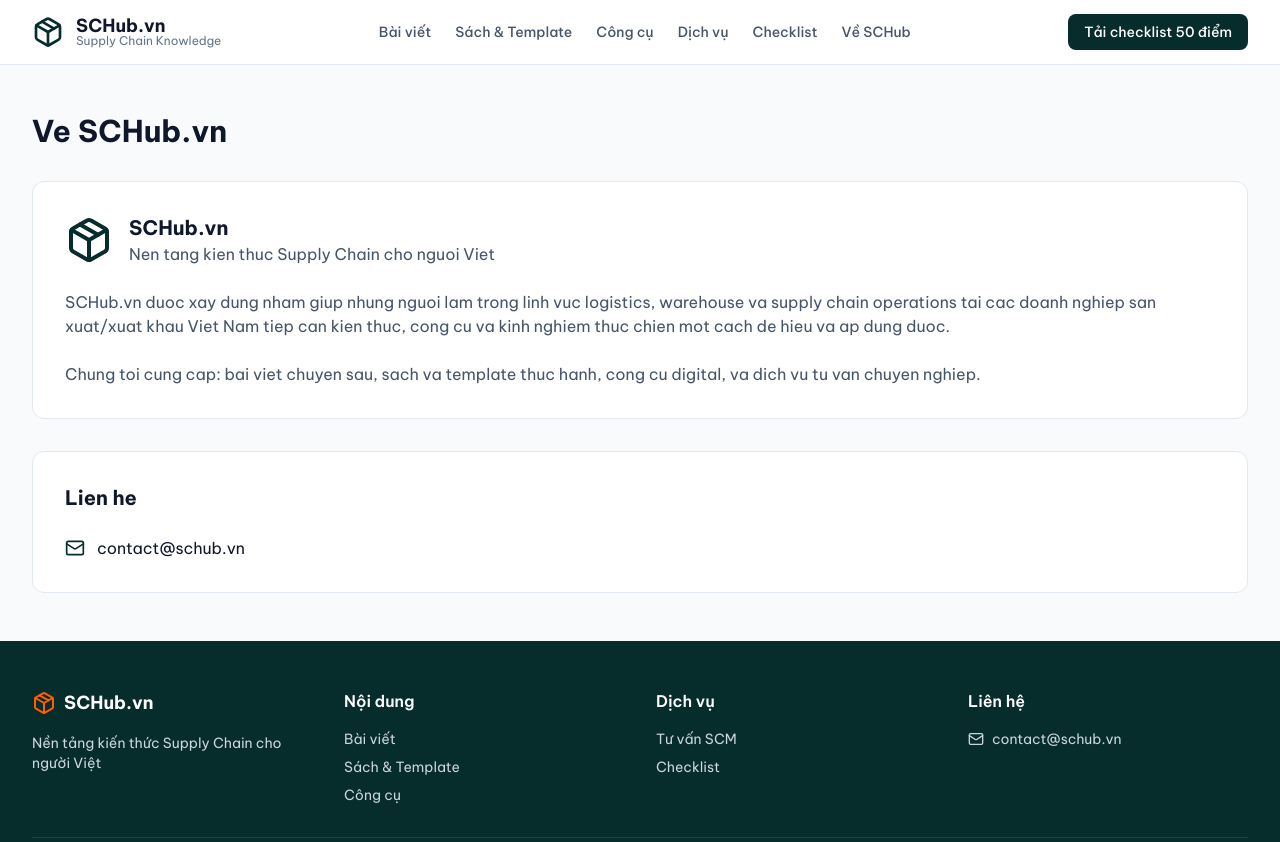
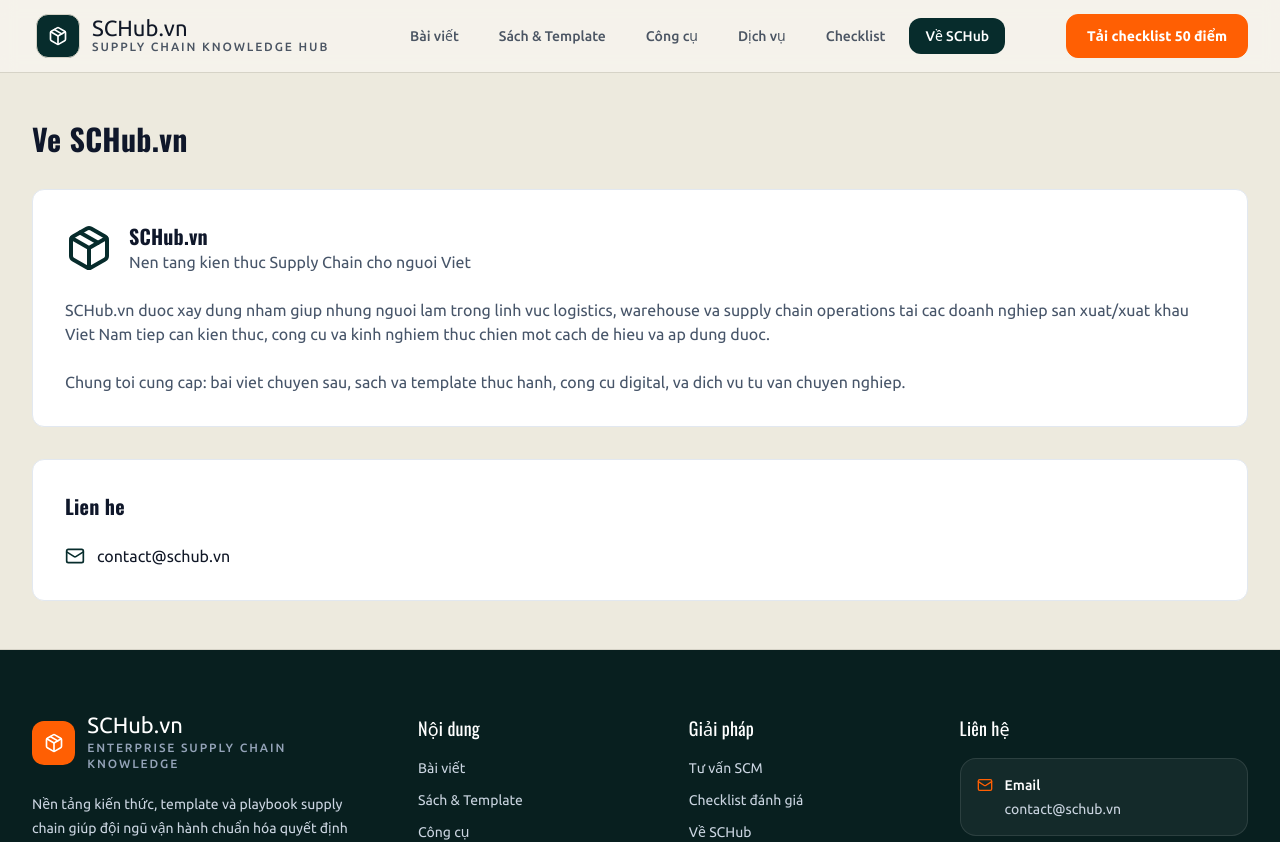
Before and after one commit to thangcq0310/my-portfolio, a React (Vite) app: page /about in a window 1280 px wide. Shown: the top 842 px of the page. Built offline with nearby package versions, Linux system fonts and the light colour scheme.

Commit message:
feat: apply enterprise design foundation

```diff
--- a/index.html
+++ b/index.html
@@ -8,7 +8,7 @@
     <meta name="description" content="Nền tảng kiến thức, công cụ và template Supply Chain thực chiến cho người Việt." />
     <link rel="preconnect" href="https://fonts.googleapis.com" />
     <link rel="preconnect" href="https://fonts.gstatic.com" crossorigin />
-    <link href="https://fonts.googleapis.com/css2?family=Be+Vietnam+Pro:wght@400;500;600;700&display=swap" rel="stylesheet" />
+    <link href="https://fonts.googleapis.com/css2?family=Oswald:wght@400;500;600;700&family=Ubuntu:wght@300;400;500;700&family=Ubuntu+Mono:wght@400;700&display=swap" rel="stylesheet" />
   </head>
   <body>
     <div id="root"></div>
--- a/src/components/layout/Footer.tsx
+++ b/src/components/layout/Footer.tsx
@@ -1,45 +1,81 @@
-import { Link } from "react-router-dom";
-import { Package, Mail } from "lucide-react";
+import { Link } from "react-router-dom"
+import { Mail, Package } from "lucide-react"
+
+const footerSections = [
+  {
+    title: "Nội dung",
+    links: [
+      { to: "/articles", label: "Bài viết" },
+      { to: "/books", label: "Sách & Template" },
+      { to: "/tools", label: "Công cụ" },
+    ],
+  },
+  {
+    title: "Giải pháp",
+    links: [
+      { to: "/services", label: "Tư vấn SCM" },
+      { to: "/checklist", label: "Checklist đánh giá" },
+      { to: "/about", label: "Về SCHub" },
+    ],
+  },
+]
 
 export default function Footer() {
   return (
-    <footer className="bg-[#072C2C] text-slate-300 py-12">
-      <div className="max-w-7xl mx-auto px-4 sm:px-6 lg:px-8">
-        <div className="grid grid-cols-1 md:grid-cols-4 gap-8">
+    <footer className="border-t border-[var(--color-border)] bg-[var(--color-surface-inverse)] text-slate-200">
+      <div className="mx-auto max-w-7xl px-4 py-12 sm:px-6 lg:px-8 lg:py-16">
+        <div className="grid gap-10 lg:grid-cols-[1.2fr_0.8fr_0.8fr_1fr]">
+          <div className="max-w-sm">
+            <Link to="/" className="focus-ring inline-flex items-center gap-3 rounded-[var(--radius-md)]">
+              <div className="flex h-11 w-11 items-center justify-center rounded-[var(--radius-md)] bg-[var(--color-secondary)] text-white">
+                <Package className="h-5 w-5" />
+              </div>
+              <div>
+                <div className="font-[var(--font-display)] text-[1.375rem] leading-none text-white">SCHub.vn</div>
+                <div className="mt-1 text-xs font-medium uppercase tracking-[0.16em] text-slate-400">Enterprise supply chain knowledge</div>
+              </div>
+            </Link>
+            <p className="mt-5 text-sm leading-6 text-slate-300">
+              Nền tảng kiến thức, template và playbook supply chain giúp đội ngũ vận hành chuẩn hóa quyết định bằng dữ liệu rõ ràng và quy trình dễ áp dụng.
+            </p>
+          </div>
+
+          {footerSections.map((section) => (
+            <div key={section.title}>
+              <h3 className="font-[var(--font-display)] text-lg text-white">{section.title}</h3>
+              <ul className="mt-4 space-y-3 text-sm text-slate-300">
+                {section.links.map((link) => (
+                  <li key={link.to}>
+                    <Link to={link.to} className="focus-ring rounded-[var(--radius-sm)] hover:text-white">
+                      {link.label}
+                    </Link>
+                  </li>
+                ))}
+              </ul>
+            </div>
+          ))}
+
           <div>
-            <Link to="/" className="flex items-center gap-2 mb-4">
-              <Package className="w-6 h-6 text-[#FF5F03]" />
-              <span className="text-lg font-bold text-white">SCHub.vn</span>
-            </Link>
-            <p className="text-sm">Nền tảng kiến thức Supply Chain cho người Việt</p>
-          </div>
-          <div>
-            <h3 className="font-semibold text-white mb-4">Nội dung</h3>
-            <ul className="space-y-2 text-sm">
-              <li><Link to="/articles" className="hover:text-white">Bài viết</Link></li>
-              <li><Link to="/books" className="hover:text-white">Sách & Template</Link></li>
-              <li><Link to="/tools" className="hover:text-white">Công cụ</Link></li>
-            </ul>
-          </div>
-          <div>
-            <h3 className="font-semibold text-white mb-4">Dịch vụ</h3>
-            <ul className="space-y-2 text-sm">
-              <li><Link to="/services" className="hover:text-white">Tư vấn SCM</Link></li>
-              <li><Link to="/checklist" className="hover:text-white">Checklist</Link></li>
-            </ul>
-          </div>
-          <div>
-            <h3 className="font-semibold text-white mb-4">Liên hệ</h3>
-            <div className="flex items-center gap-2 text-sm">
-              <Mail className="w-4 h-4" />
-              <span>contact@schub.vn</span>
+            <h3 className="font-[var(--font-display)] text-lg text-white">Liên hệ</h3>
+            <div className="mt-4 rounded-[var(--radius-lg)] border border-white/10 bg-white/5 p-4">
+              <div className="flex items-start gap-3 text-sm text-slate-200">
+                <Mail className="mt-0.5 h-4 w-4 text-[var(--color-secondary)]" />
+                <div>
+                  <div className="font-medium text-white">Email</div>
+                  <a href="mailto:contact@schub.vn" className="focus-ring mt-1 inline-block rounded-[var(--radius-sm)] text-slate-300 hover:text-white">
+                    contact@schub.vn
+                  </a>
+                </div>
+              </div>
             </div>
           </div>
         </div>
-        <div className="border-t border-white/10 mt-8 pt-8 text-sm text-center">
-          © 2024 SCHub.vn. All rights reserved.
+
+        <div className="mt-10 flex flex-col gap-3 border-t border-white/10 pt-6 text-sm text-slate-400 md:flex-row md:items-center md:justify-between">
+          <p>© 2024 SCHub.vn. All rights reserved.</p>
+          <p>Built for clear, data-driven supply chain workflows.</p>
         </div>
       </div>
     </footer>
-  );
+  )
 }
--- a/src/components/layout/Navbar.tsx
+++ b/src/components/layout/Navbar.tsx
@@ -1,6 +1,8 @@
-import { Link, useLocation } from "react-router-dom";
-import { Package, BookOpen, Wrench, Briefcase, ClipboardCheck, Menu, X } from "lucide-react";
-import { useState } from "react";
+import { Link, useLocation } from "react-router-dom"
+import { BookOpen, Briefcase, ClipboardCheck, Menu, Package, Wrench, X } from "lucide-react"
+import { useState } from "react"
+import { buttonVariants } from "@/components/ui/button"
+import { cn } from "@/lib/utils"
 
 const navLinks = [
   { to: "/articles", label: "Bài viết", icon: BookOpen },
@@ -9,76 +11,103 @@
   { to: "/services", label: "Dịch vụ", icon: Briefcase },
   { to: "/checklist", label: "Checklist", icon: ClipboardCheck },
   { to: "/about", label: "Về SCHub", icon: Package },
-];
+]
+
+function isActive(pathname: string, href: string) {
+  if (href === "/") return pathname === "/"
+  return pathname === href || pathname.startsWith(`${href}/`)
+}
 
 export default function Navbar() {
-  const location = useLocation();
-  const [mobileMenuOpen, setMobileMenuOpen] = useState(false);
+  const location = useLocation()
+  const [mobileMenuOpen, setMobileMenuOpen] = useState(false)
 
   return (
-    <nav className="sticky top-0 z-50 bg-white/90 backdrop-blur border-b border-slate-200">
-      <div className="max-w-7xl mx-auto px-4 sm:px-6 lg:px-8">
-        <div className="flex justify-between h-16 items-center">
-          <Link to="/" className="flex items-center gap-3">
-            <Package className="w-8 h-8 text-[#072C2C]" />
+    <header className="sticky top-0 z-50 border-b border-[var(--color-border)] bg-[color:rgba(247,245,238,0.92)] backdrop-blur supports-[backdrop-filter]:bg-[color:rgba(247,245,238,0.82)]">
+      <nav aria-label="Điều hướng chính" className="mx-auto flex h-[4.5rem] max-w-7xl items-center justify-between px-4 sm:px-6 lg:px-8">
+        <Link to="/" className="focus-ring flex items-center gap-3 rounded-[var(--radius-md)] px-1 py-1.5">
+          <div className="flex h-11 w-11 items-center justify-center rounded-[var(--radius-md)] border border-[var(--color-border)] bg-[var(--color-primary)] text-white shadow-[var(--shadow-panel)]">
+            <Package className="h-5 w-5" />
+          </div>
           <div className="flex flex-col">
-              <span className="text-lg font-bold text-[#0F172A] leading-tight">SCHub.vn</span>
-              <span className="text-xs text-slate-500 -mt-1">Supply Chain Knowledge</span>
+            <span className="font-[var(--font-display)] text-[1.375rem] leading-none text-[var(--color-text)]">SCHub.vn</span>
+            <span className="text-xs font-medium uppercase tracking-[0.16em] text-[var(--color-text-muted)]">Supply Chain Knowledge Hub</span>
           </div>
         </Link>
 
-          <div className="hidden md:flex items-center gap-6">
-            {navLinks.map(link => (
+        <div className="hidden items-center gap-2 lg:flex">
+          {navLinks.map((link) => {
+            const active = isActive(location.pathname, link.to)
+            return (
               <Link
                 key={link.to}
                 to={link.to}
-                className={`text-sm font-medium transition-colors ${
-                  location.pathname.startsWith(link.to.split('/')[1] || (link.to === '/about' && location.pathname === '/about'))
-                    ? "text-[#072C2C]"
-                    : "text-slate-600 hover:text-[#0F172A]"
-                }`}
+                aria-current={active ? "page" : undefined}
+                className={[
+                  "focus-ring rounded-[var(--radius-md)] px-4 py-2 text-sm font-medium transition-colors",
+                  active
+                    ? "bg-[var(--color-primary)] text-white"
+                    : "text-[var(--color-text-muted)] hover:bg-white hover:text-[var(--color-text)]",
+                ].join(" ")}
               >
                 {link.label}
               </Link>
-            ))}
+            )
+          })}
         </div>
 
-          <Link
-            to="/checklist"
-            className="hidden md:inline-flex px-4 py-2 bg-[#072C2C] text-white text-sm font-medium rounded-lg hover:bg-[#0a4242] transition-colors"
-          >
+        <div className="hidden lg:block">
+          <Link to="/checklist" className={buttonVariants({ variant: "secondary", size: "default" })}>
             Tải checklist 50 điểm
           </Link>
-
-          {/* Mobile menu button */}
-          <button className="md:hidden p-2" onClick={() => setMobileMenuOpen(!mobileMenuOpen)}>
-            {mobileMenuOpen ? <X className="w-6 h-6" /> : <Menu className="w-6 h-6" />}
-          </button>
-        </div>
         </div>
 
-      {/* Mobile menu */}
+        <button
+          type="button"
+          className="focus-ring inline-flex h-11 w-11 items-center justify-center rounded-[var(--radius-md)] border border-[var(--color-border)] bg-white text-[var(--color-text)] lg:hidden"
+          aria-expanded={mobileMenuOpen}
+          aria-controls="mobile-menu"
+          aria-label={mobileMenuOpen ? "Đóng menu" : "Mở menu"}
+          onClick={() => setMobileMenuOpen((open) => !open)}
+        >
+          {mobileMenuOpen ? <X className="h-5 w-5" /> : <Menu className="h-5 w-5" />}
+        </button>
+      </nav>
+
       {mobileMenuOpen && (
-        <div className="md:hidden border-t border-slate-200 bg-white">
-          <div className="px-4 py-4 space-y-2">
-            {navLinks.map(link => (
+        <div id="mobile-menu" className="border-t border-[var(--color-border)] bg-[var(--color-surface-raised)] lg:hidden">
+          <div className="mx-auto flex max-w-7xl flex-col gap-2 px-4 py-4 sm:px-6">
+            {navLinks.map((link) => {
+              const active = isActive(location.pathname, link.to)
+              const Icon = link.icon
+              return (
                 <Link
                   key={link.to}
                   to={link.to}
+                  aria-current={active ? "page" : undefined}
                   onClick={() => setMobileMenuOpen(false)}
-                className={`block py-2 text-sm font-medium ${
-                  location.pathname.startsWith(link.to) ? "text-[#072C2C]" : "text-slate-600"
-                }`}
+                  className={[
+                    "focus-ring flex items-center gap-3 rounded-[var(--radius-md)] border px-4 py-3 text-sm font-medium transition-colors",
+                    active
+                      ? "border-[var(--color-primary)] bg-[var(--color-primary)] text-white"
+                      : "border-transparent bg-white text-[var(--color-text)] hover:border-[var(--color-border)]",
+                  ].join(" ")}
                 >
+                  <Icon className="h-4 w-4" />
                   {link.label}
                 </Link>
-            ))}
-            <Link to="/checklist" onClick={() => setMobileMenuOpen(false)} className="block py-2 text-sm font-medium text-[#072C2C]">
+              )
+            })}
+            <Link
+              to="/checklist"
+              onClick={() => setMobileMenuOpen(false)}
+              className={cn(buttonVariants({ variant: "secondary", size: "default" }), "mt-2 w-full")}
+            >
               Tải checklist 50 điểm
             </Link>
           </div>
         </div>
       )}
-    </nav>
-  );
+    </header>
+  )
 }
--- a/src/components/layout/SiteLayout.tsx
+++ b/src/components/layout/SiteLayout.tsx
@@ -4,9 +4,10 @@
 
 export function SiteLayout() {
   return (
-    <div className="min-h-screen flex flex-col bg-slate-50">
+    <div className="min-h-screen flex flex-col bg-[var(--color-surface)] text-[var(--color-text)]">
+      <a href="#main-content" className="skip-link">Bỏ qua điều hướng</a>
       <Navbar />
-      <main className="flex-1">
+      <main id="main-content" className="flex-1">
         <Outlet />
       </main>
       <Footer />
--- a/src/components/ui/button.tsx
+++ b/src/components/ui/button.tsx
@@ -3,26 +3,26 @@
 import { cn } from "@/lib/utils"
 
 const buttonVariants = cva(
-  "inline-flex items-center justify-center whitespace-nowrap rounded-md text-sm font-medium transition-colors focus-visible:outline-none focus-visible:ring-1 focus-visible:ring-ring disabled:pointer-events-none disabled:opacity-50",
+  "focus-ring inline-flex items-center justify-center gap-2 whitespace-nowrap rounded-[var(--radius-md)] border text-sm font-semibold transition-all duration-200 disabled:pointer-events-none disabled:cursor-not-allowed disabled:opacity-50 data-[loading=true]:cursor-progress data-[loading=true]:opacity-75",
   {
     variants: {
       variant: {
         default:
-          "bg-primary text-primary-foreground shadow hover:bg-primary/90",
+          "border-[var(--color-primary)] bg-[var(--color-primary)] text-[var(--color-primary-foreground)] shadow-[var(--shadow-panel)] hover:-translate-y-0.5 hover:bg-[#0b3b3b] active:translate-y-0",
         destructive:
-          "bg-destructive text-destructive-foreground shadow-sm hover:bg-destructive/90",
+          "border-[var(--color-danger)] bg-[var(--color-danger)] text-white shadow-[var(--shadow-panel)] hover:-translate-y-0.5 hover:brightness-95 active:translate-y-0",
         outline:
-          "border border-input bg-background shadow-sm hover:bg-accent hover:text-accent-foreground",
+          "border-[var(--color-border-strong)] bg-[var(--color-surface-raised)] text-[var(--color-text)] hover:-translate-y-0.5 hover:border-[var(--color-primary)] hover:bg-white active:translate-y-0",
         secondary:
-          "bg-secondary text-secondary-foreground shadow-sm hover:bg-secondary/80",
-        ghost: "hover:bg-accent hover:text-accent-foreground",
-        link: "text-primary underline-offset-4 hover:underline",
+          "border-[var(--color-secondary)] bg-[var(--color-secondary)] text-[var(--color-secondary-foreground)] shadow-[var(--shadow-panel)] hover:-translate-y-0.5 hover:brightness-105 active:translate-y-0",
+        ghost: "border-transparent bg-transparent text-[var(--color-text-muted)] hover:border-[var(--color-border)] hover:bg-white hover:text-[var(--color-text)]",
+        link: "h-auto rounded-none border-transparent p-0 text-[var(--color-primary)] underline-offset-4 hover:underline",
       },
       size: {
-        default: "h-9 px-4 py-2",
-        sm: "h-8 rounded-md px-3 text-xs",
-        lg: "h-10 rounded-md px-8",
-        icon: "h-9 w-9",
+        default: "min-h-11 px-5 py-2.5",
+        sm: "min-h-9 px-3.5 py-2 text-xs",
+        lg: "min-h-12 px-6 py-3 text-base",
+        icon: "h-11 w-11",
       },
     },
     defaultVariants: {
--- a/src/components/ui/input.tsx
+++ b/src/components/ui/input.tsx
@@ -10,7 +10,7 @@
       <input
         type={type}
         className={cn(
-          "flex h-9 w-full rounded-md border border-input bg-transparent px-3 py-1 text-sm shadow-sm transition-colors file:border-0 file:bg-transparent file:text-sm file:font-medium placeholder:text-muted-foreground focus-visible:outline-none focus-visible:ring-1 focus-visible:ring-ring disabled:cursor-not-allowed disabled:opacity-50",
+          "focus-ring flex min-h-11 w-full rounded-[var(--radius-md)] border border-[var(--color-border)] bg-[var(--color-surface-raised)] px-4 py-2.5 text-sm text-[var(--color-text)] shadow-none transition-[border-color,background-color,box-shadow] duration-200 placeholder:text-[var(--color-text-muted)] hover:border-[var(--color-border-strong)] focus-visible:border-[var(--color-primary)] disabled:cursor-not-allowed disabled:bg-white/60 disabled:text-[var(--color-text-muted)] disabled:opacity-100 file:border-0 file:bg-transparent file:text-sm file:font-medium",
           className
         )}
         ref={ref}
--- a/src/components/ui/textarea.tsx
+++ b/src/components/ui/textarea.tsx
@@ -9,7 +9,7 @@
     return (
       <textarea
         className={cn(
-          "flex min-h-[60px] w-full rounded-md border border-input bg-transparent px-3 py-2 text-sm shadow-sm placeholder:text-muted-foreground focus-visible:outline-none focus-visible:ring-1 focus-visible:ring-ring disabled:cursor-not-allowed disabled:opacity-50",
+          "focus-ring flex min-h-[120px] w-full rounded-[var(--radius-md)] border border-[var(--color-border)] bg-[var(--color-surface-raised)] px-4 py-3 text-sm leading-6 text-[var(--color-text)] shadow-none transition-[border-color,background-color,box-shadow] duration-200 placeholder:text-[var(--color-text-muted)] hover:border-[var(--color-border-strong)] focus-visible:border-[var(--color-primary)] disabled:cursor-not-allowed disabled:bg-white/60 disabled:text-[var(--color-text-muted)] disabled:opacity-100",
           className
         )}
         ref={ref}
--- a/src/index.css
+++ b/src/index.css
@@ -4,57 +4,140 @@
 
 @layer base {
   :root {
-    --primary: #072C2C;
-    --primary-foreground: #FFFFFF;
-    --secondary: #FF5F03;
-    --secondary-foreground: #FFFFFF;
-    --success: #16A34A;
-    --success-foreground: #FFFFFF;
-    --warning: #D97706;
-    --warning-foreground: #FFFFFF;
-    --danger: #DC2626;
-    --danger-foreground: #FFFFFF;
-    --surface: #F8FAFC;
-    --text-primary: #0F172A;
-    --text-secondary: #475569;
-    --border: #E2E8F0;
-    --radius: 0.75rem;
+    --color-primary: #072c2c;
+    --color-primary-foreground: #ffffff;
+    --color-secondary: #ff5f03;
+    --color-secondary-foreground: #ffffff;
+    --color-success: #16a34a;
+    --color-warning: #d97706;
+    --color-danger: #dc2626;
+    --color-surface: #edeade;
+    --color-surface-raised: #f7f5ee;
+    --color-surface-inverse: #081f1f;
+    --color-text: #111827;
+    --color-text-muted: #4b5563;
+    --color-border: #d6d3c7;
+    --color-border-strong: #b9b5a8;
+    --color-focus-ring: rgba(255, 95, 3, 0.28);
+    --shadow-panel: 0 10px 30px rgba(7, 44, 44, 0.08);
+    --shadow-panel-hover: 0 18px 42px rgba(7, 44, 44, 0.12);
+    --radius-sm: 0.5rem;
+    --radius-md: 0.75rem;
+    --radius-lg: 1rem;
+    --radius-xl: 1.25rem;
+    --font-body: "Ubuntu", system-ui, -apple-system, BlinkMacSystemFont, "Segoe UI", sans-serif;
+    --font-display: "Oswald", "Ubuntu", system-ui, sans-serif;
+    --font-mono: "Ubuntu Mono", ui-monospace, SFMono-Regular, Consolas, monospace;
   }
 
   * {
-    @apply border-slate-200;
+    border-color: var(--color-border);
+  }
+
+  html {
+    scroll-behavior: smooth;
   }
 
   body {
-    @apply bg-slate-50 text-slate-900 font-sans antialiased;
+    margin: 0;
+    min-width: 320px;
+    background: var(--color-surface);
+    color: var(--color-text);
+    font-family: var(--font-body);
+    text-rendering: optimizeLegibility;
+    -webkit-font-smoothing: antialiased;
+    -moz-osx-font-smoothing: grayscale;
+  }
+
+  h1,
+  h2,
+  h3,
+  h4 {
+    color: var(--color-text);
+    font-family: var(--font-display);
+    letter-spacing: 0.01em;
+  }
+
+  h1 {
+    font-size: clamp(2.5rem, 4vw, 4.5rem);
+    line-height: 0.98;
+  }
+
+  h2 {
+    font-size: clamp(1.75rem, 2.2vw, 2.5rem);
+    line-height: 1.05;
+  }
+
+  h3 {
+    font-size: clamp(1.125rem, 1.3vw, 1.375rem);
+    line-height: 1.2;
+  }
+
+  code,
+  pre,
+  kbd,
+  samp {
+    font-family: var(--font-mono);
+  }
+
+  a {
+    color: inherit;
+  }
+
+  ::selection {
+    background: rgba(255, 95, 3, 0.18);
+    color: var(--color-text);
+  }
+
+  :focus-visible {
+    outline: 3px solid var(--color-focus-ring);
+    outline-offset: 2px;
   }
 }
 
 @layer utilities {
-  /* --- Skip Link --- */
   .skip-link {
-    @apply absolute -left-[9999px] z-[100] px-8 py-4 bg-sky-700 text-white font-semibold rounded-br-xl;
+    position: absolute;
+    left: 1rem;
+    top: -4rem;
+    z-index: 100;
+    border-radius: var(--radius-md);
+    background: var(--color-secondary);
+    color: var(--color-secondary-foreground);
+    padding: 0.875rem 1rem;
+    font-weight: 700;
+    transition: top 0.2s ease;
   }
 
-  .skip-link:focus {
-    @apply left-0;
+  .skip-link:focus-visible {
+    top: 1rem;
   }
 
-  /* --- Focus Ring --- */
-  .focus-ring:focus {
-    @apply outline-2 outline-offset-2 outline-sky-600;
+  .focus-ring {
+    @apply focus-visible:outline-none;
+    box-shadow: 0 0 0 0 transparent;
   }
 
-  /* --- Card Hover --- */
+  .focus-ring:focus-visible {
+    box-shadow: 0 0 0 4px var(--color-focus-ring);
+  }
+
+  .surface-panel {
+    background: var(--color-surface-raised);
+    border: 1px solid var(--color-border);
+    box-shadow: var(--shadow-panel);
+  }
+
   .card-hover {
-    @apply transition-all duration-200;
+    transition: transform 0.2s ease, box-shadow 0.2s ease, border-color 0.2s ease;
   }
 
   .card-hover:hover {
-    @apply shadow-md -translate-y-0.5;
+    transform: translateY(-2px);
+    border-color: var(--color-border-strong);
+    box-shadow: var(--shadow-panel-hover);
   }
 
-  /* --- Text Truncate --- */
   .line-clamp-2 {
     display: -webkit-box;
     -webkit-line-clamp: 2;
```
Also changed, not shown: src/components/ui/card.tsx (+6 -6 lines). Lines whose indentation alone changed are shown as unchanged.
